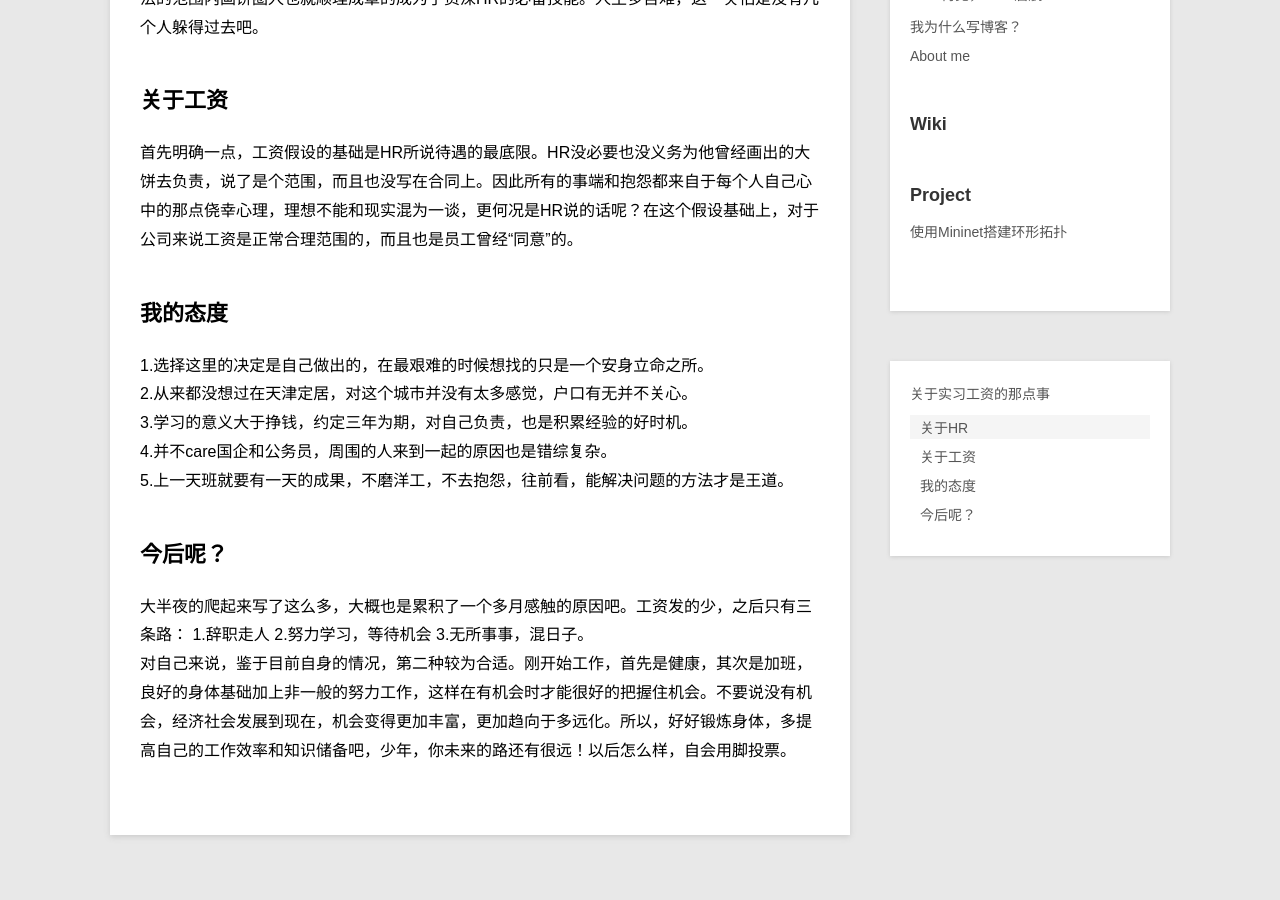
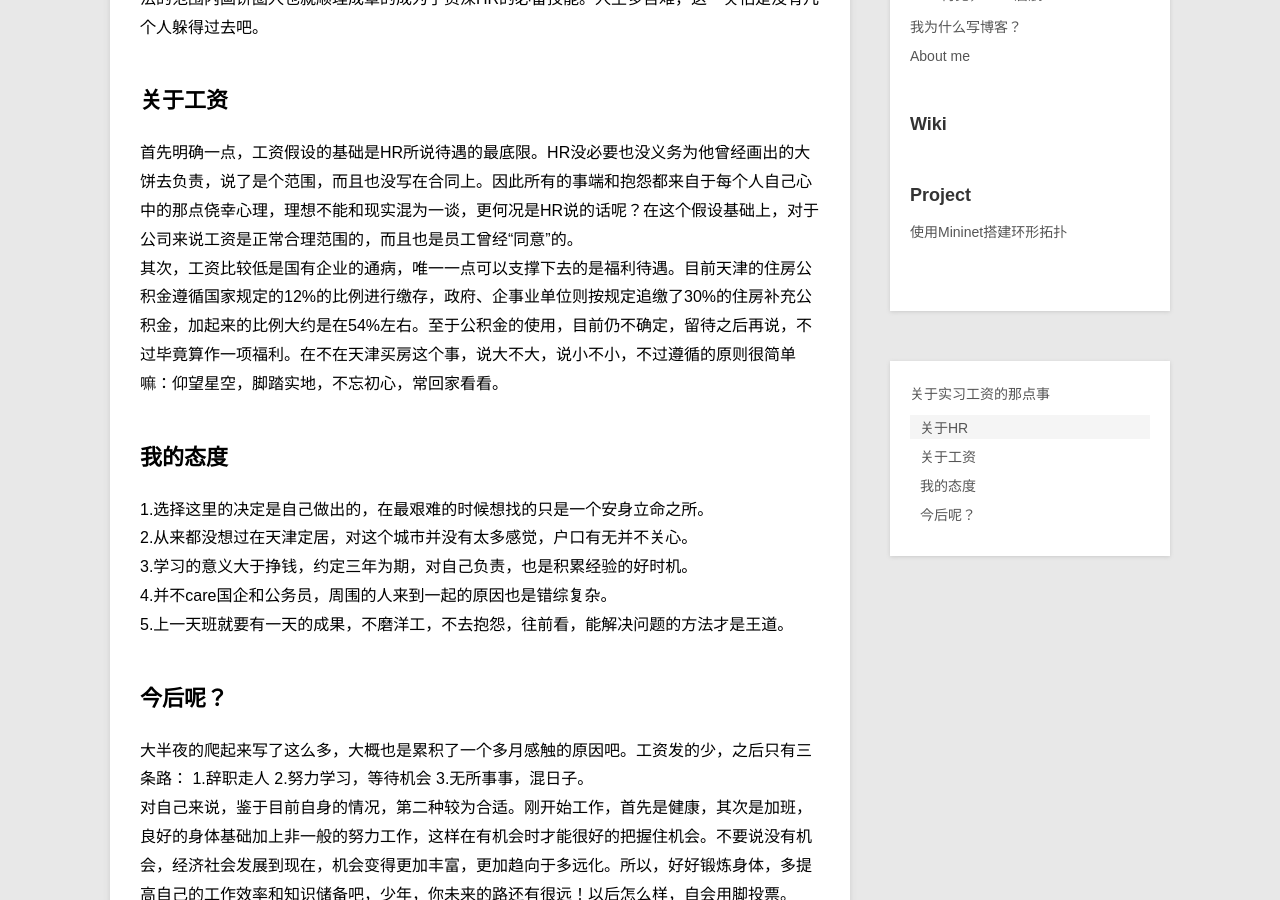
Before and after one commit to xff2016/xff2016.github.io, a Jekyll site: the page built from _posts/opinion/2016-08-26-AboutSalary.md, in a window 1280 px wide and 900 px high, scrolled down 529 px. Built offline with Jekyll 4.4.1, drawn with Linux system fonts in a browser that asks for light colours; Markdown is read by kramdown in place of the engine named in the settings; some of the changed lines change nothing that is shown.

Commit message:
Update and rename 2016-08-26-关于工资的那点事.md to 2016-08-26-AboutSalary.md

```diff
--- a/_posts/opinion/2016-08-26-关于工资的那点事.md
+++ b/_posts/opinion/2016-08-26-AboutSalary.md
@@ -2,7 +2,7 @@
 layout:     post
 title:      关于实习工资的那点事
 category: opinion
-description: 2016-08-26 培训一个多月后终于发了第一笔比较正式的工资2865，至于感觉，只能说痛并快乐着吧。
+description: 2016-08-26 培训一个多月后终于发了第一笔比较正式的工资，至于感觉，只能说痛并快乐着吧。
 ---
 
 ##关于HR
@@ -11,6 +11,7 @@ description: 2016-08-26 培训一个多月后终于发了第一笔比较正式
 
 ##关于工资
   首先明确一点，工资假设的基础是HR所说待遇的最底限。HR没必要也没义务为他曾经画出的大饼去负责，说了是个范围，而且也没写在合同上。因此所有的事端和抱怨都来自于每个人自己心中的那点侥幸心理，理想不能和现实混为一谈，更何况是HR说的话呢？在这个假设基础上，对于公司来说工资是正常合理范围的，而且也是员工曾经“同意”的。
+  其次，工资比较低是国有企业的通病，唯一一点可以支撑下去的是福利待遇。目前天津的住房公积金遵循国家规定的12%的比例进行缴存，政府、企事业单位则按规定追缴了30%的住房补充公积金，加起来的比例大约是在54%左右。至于公积金的使用，目前仍不确定，留待之后再说，不过毕竟算作一项福利。在不在天津买房这个事，说大不大，说小不小，不过遵循的原则很简单嘛：仰望星空，脚踏实地，不忘初心，常回家看看。
 
 ##我的态度
    1.选择这里的决定是自己做出的，在最艰难的时候想找的只是一个安身立命之所。
```
